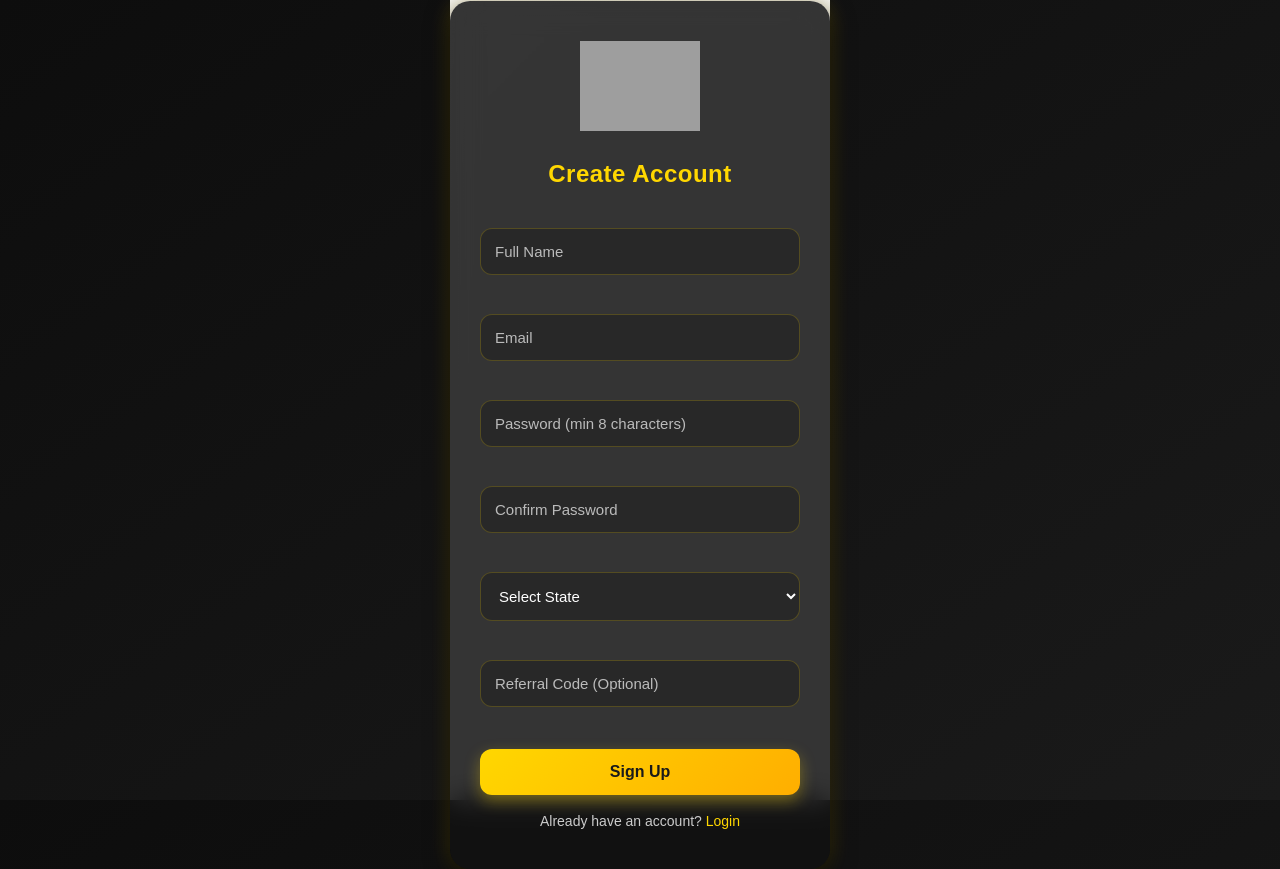
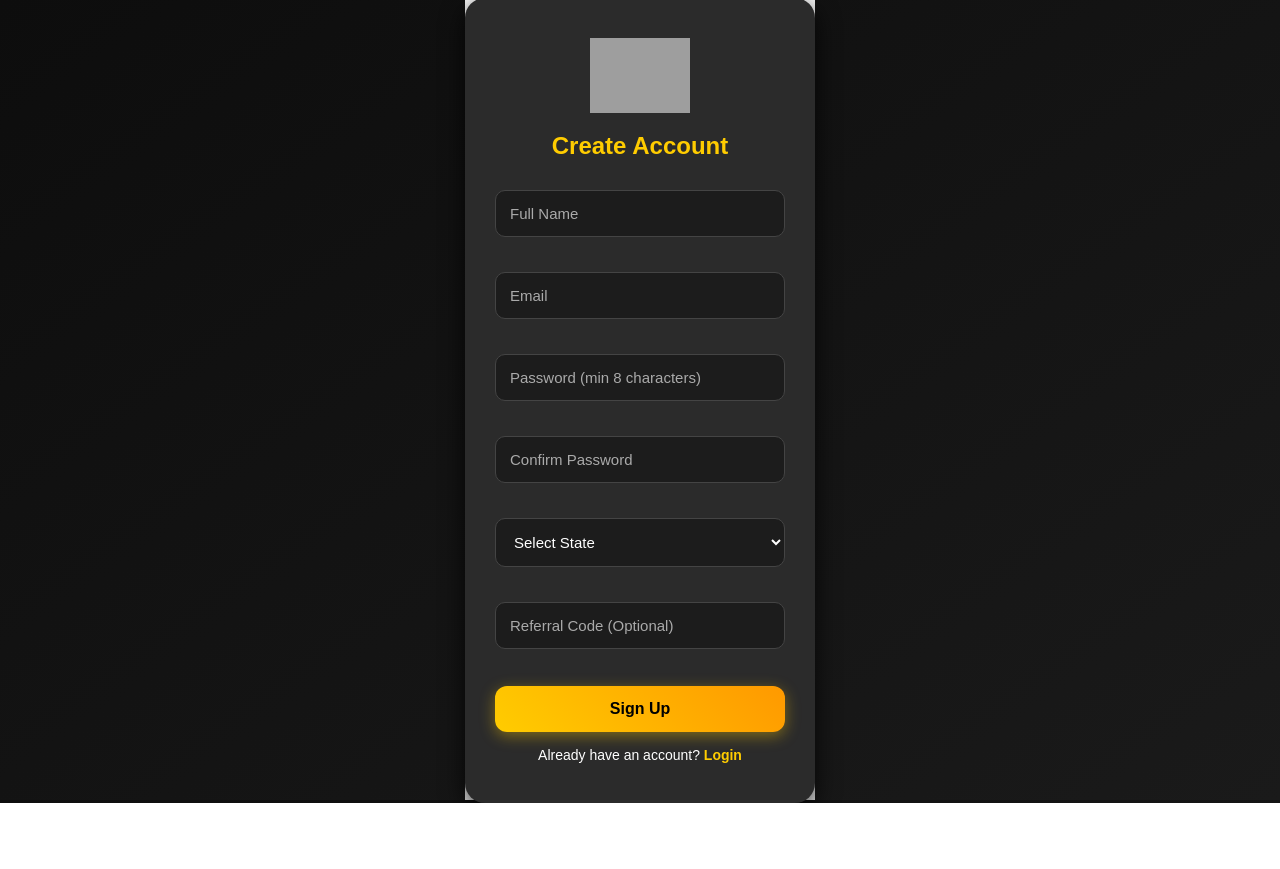
Before and after one commit to YBspotted20045/Grow-rich-investinm, a React (Create React App) app: page /signup in a window 1280 px wide. After the commit the page ends 803 px from the top, so only its background shows below. Built offline with nearby package versions, Linux system fonts and the light colour scheme; grey boxes are pictures that could not be loaded.

Commit message:
Update Signup.css

```diff
--- a/src/Pages/Signup.css
+++ b/src/Pages/Signup.css
@@ -1,115 +1,85 @@
-@keyframes fadeInUp {
-  from {
-    opacity: 0;
-    transform: translateY(30px);
-  }
-  to {
-    opacity: 1;
-    transform: translateY(0);
-  }
-  /* Full page background */
-body {
+/* Full page background */
+html, body {
   margin: 0;
   padding: 0;
+  height: 100%;
   font-family: 'Segoe UI', sans-serif;
-  background: linear-gradient(145deg, #0d0d0d, #1a1a1a); /* dark gradient */
-  min-height: 100vh;
+  background: linear-gradient(145deg, #0d0d0d, #1a1a1a);
   display: flex;
   justify-content: center;
   align-items: center;
 }
+
+/* Signup container */
+.signup-container {
+  background: #2b2b2b;
+  padding: 40px 30px;
+  border-radius: 20px;
+  width: 350px;
+  text-align: center;
+  box-shadow: 0 8px 24px rgba(0,0,0,0.8);
 }
 
-.signup-container {
-  background: rgba(18, 18, 18, 0.85); /* dark glass */
-  backdrop-filter: blur(14px);
-  padding: 40px 30px;
-  border-radius: 20px;
-  width: 380px;
-  text-align: center;
-  margin: auto;
-  margin-top: 70px;
-  animation: fadeInUp 0.9s ease-in-out;
-  box-shadow: 0 8px 25px rgba(0, 0, 0, 0.7), 0 0 20px rgba(255, 215, 0, 0.25);
-  transition: transform 0.3s ease, box-shadow 0.3s ease;
+/* Logo */
+.signup-container .logo {
+  width: 100px;
+  margin-bottom: 15px;
 }
 
-.signup-container:hover {
-  transform: translateY(-5px);
-  box-shadow: 0 12px 30px rgba(0, 0, 0, 0.8), 0 0 25px rgba(255, 215, 0, 0.35);
+/* Title */
+.signup-container h2 {
+  margin-bottom: 20px;
+  color: #ffcc00;
+  font-size: 24px;
 }
 
-.signup-container .logo {
-  width: 120px;
-  margin-bottom: 25px;
-}
-
-.signup-container h2 {
-  margin-bottom: 28px;
-  color: #ffd700; /* rich gold */
-  font-size: 24px;
-  font-weight: 600;
-  letter-spacing: 0.5px;
-}
-
+/* Inputs & Selects */
 .signup-container input,
 .signup-container select {
   width: 100%;
   padding: 14px;
-  margin: 12px 0;
-  border-radius: 12px;
-  border: 1px solid rgba(255, 215, 0, 0.2);
-  background: rgba(40, 40, 40, 0.9);
+  margin: 10px 0;
+  border-radius: 10px;
+  border: 1px solid #444;
+  background: #1c1c1c;
   color: #fff;
   outline: none;
   font-size: 15px;
-  transition: all 0.3s ease;
-}
-
-.signup-container input:focus,
-.signup-container select:focus {
-  border: 1px solid #ffd700;
-  box-shadow: 0 0 8px rgba(255, 215, 0, 0.4);
 }
 
 .signup-container input::placeholder {
-  color: #bbb;
+  color: #aaa;
 }
 
+/* Button */
 .signup-container button {
   width: 100%;
   padding: 14px;
+  margin-top: 12px;
   border: none;
   border-radius: 12px;
-  background: linear-gradient(135deg, #ffd700, #ffae00);
-  color: #1a1a1a;
+  background: linear-gradient(45deg, #ffcc00, #ff9900);
+  color: #000;
   font-size: 16px;
-  font-weight: 600;
+  font-weight: bold;
   cursor: pointer;
-  transition: all 0.3s ease;
-  margin-top: 15px;
-  box-shadow: 0 6px 15px rgba(255, 215, 0, 0.35);
+  transition: 0.3s;
+  box-shadow: 0 4px 15px rgba(255,204,0,0.4);
 }
 
 .signup-container button:hover {
-  background: linear-gradient(135deg, #ffe066, #ffb733);
-  box-shadow: 0 8px 20px rgba(255, 215, 0, 0.45);
-  transform: translateY(-2px);
+  background: linear-gradient(45deg, #ffdb4d, #ffad33);
 }
 
+/* Link */
 .signup-container .link {
-  margin-top: 18px;
+  margin-top: 15px;
   font-size: 14px;
-  color: #ccc;
+  color: #fff;
 }
 
 .signup-container .link a {
-  color: #ffd700;
+  color: #ffcc00;
   text-decoration: none;
-  font-weight: 500;
-  transition: color 0.3s ease;
+  font-weight: bold;
 }
-
-.signup-container .link a:hover {
-  color: #fff176;
-}
```
